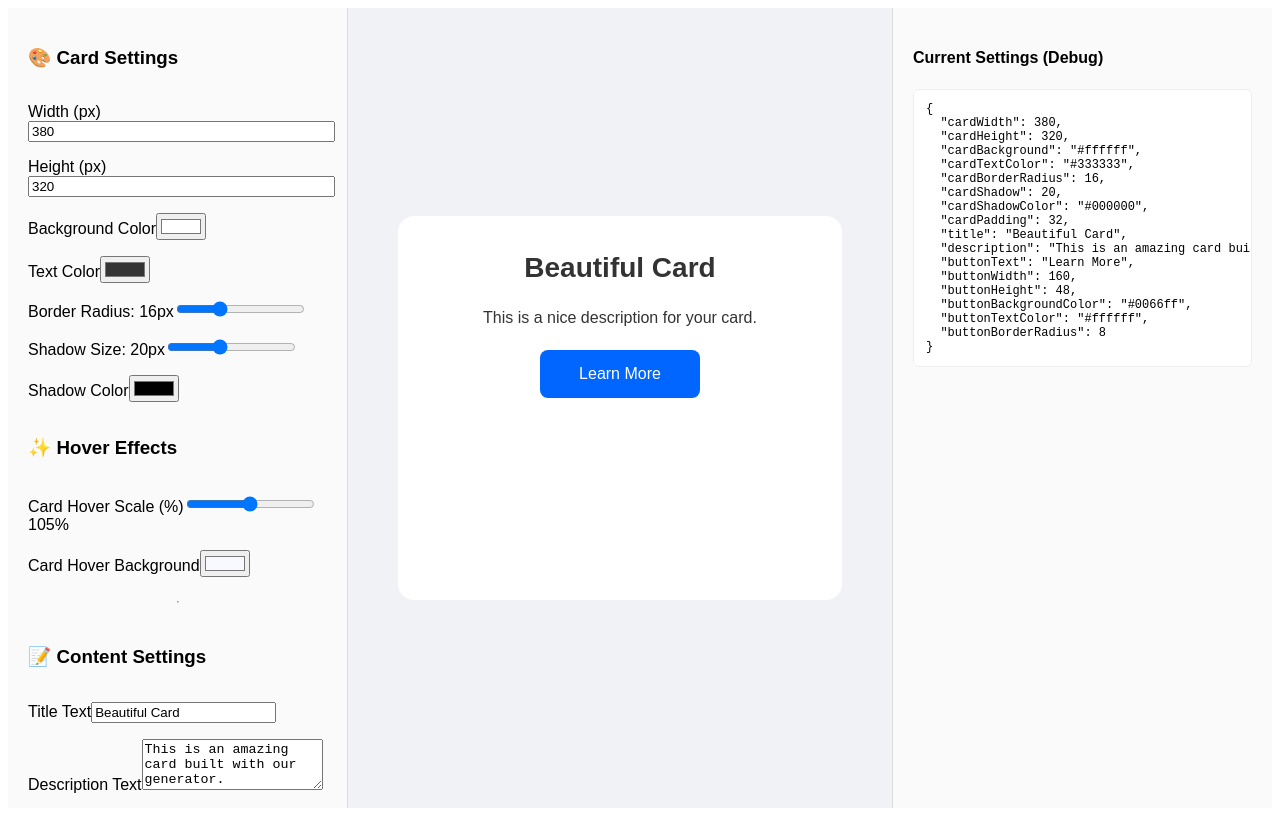
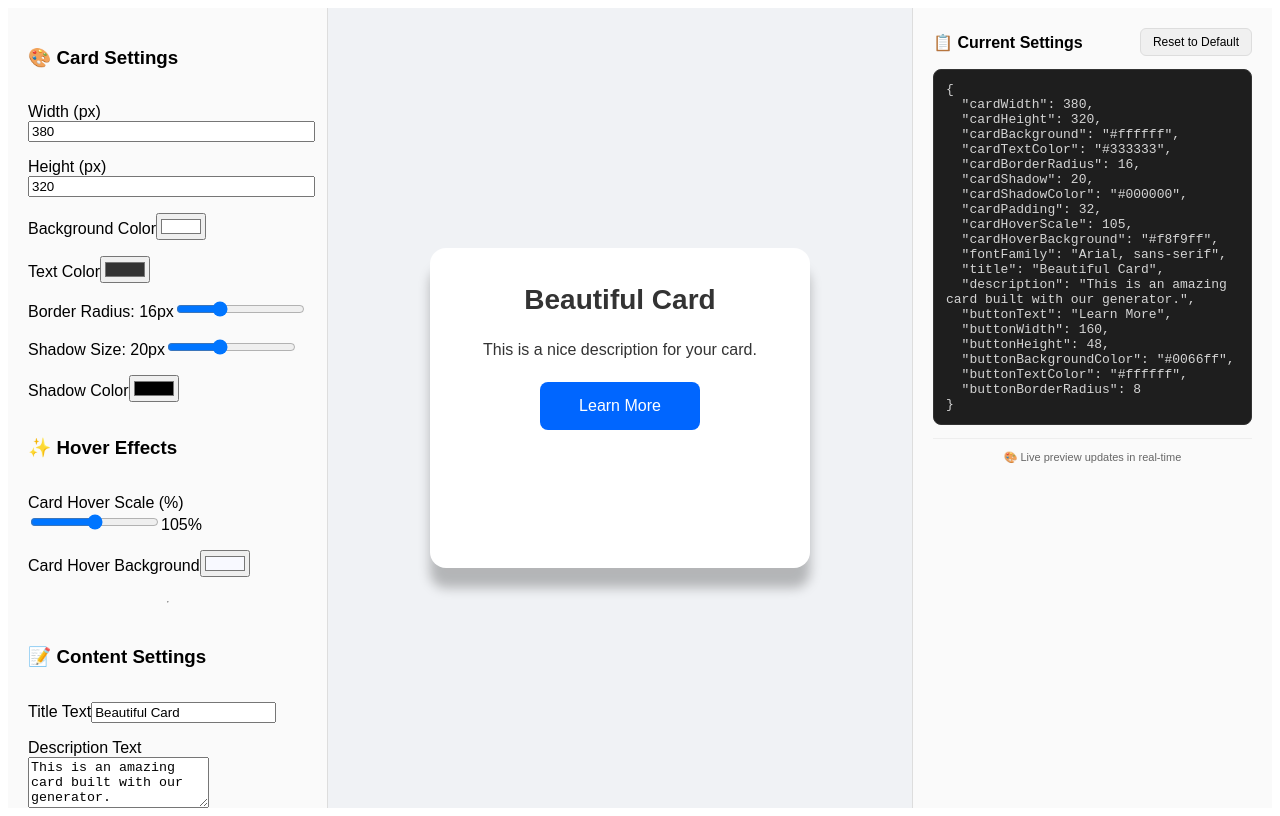
Before and after one commit to MihretTW/ui-generator, a React (Vite) app: page / in a window 1280 px wide. Built offline with nearby package versions, Linux system fonts and the light colour scheme.

Commit message:
fixed responsiveness

```diff
--- a/src/CardBuilder.jsx
+++ b/src/CardBuilder.jsx
@@ -1,4 +1,4 @@
-import React, { useState } from 'react';
+import React, { useState, useEffect } from 'react';
 import CardContainer from './components/CardContainer';
 import TextElement from './components/TextElement';
 import ButtonPreview from './components/ButtonPreview';
@@ -14,6 +14,9 @@ function CardBuilder() {
     cardShadow: 20,
     cardShadowColor: '#000000',
     cardPadding: 32,
+    cardHoverScale: 105,
+    cardHoverBackground: '#f8f9ff',
+    fontFamily: 'Arial, sans-serif',
 
     title: "Beautiful Card",
     description: "This is an amazing card built with our generator.",
@@ -26,72 +29,313 @@ function CardBuilder() {
     buttonBorderRadius: 8,
   });
 
-  return (
-    <div style={{
+  const [windowWidth, setWindowWidth] = useState(window.innerWidth);
+  const [isMobile, setIsMobile] = useState(window.innerWidth <= 768);
+  const [isTablet, setIsTablet] = useState(window.innerWidth > 768 && window.innerWidth <= 1024);
+
+  // Handle responsive behavior
+  useEffect(() => {
+    const handleResize = () => {
+      const width = window.innerWidth;
+      setWindowWidth(width);
+      setIsMobile(width <= 768);
+      setIsTablet(width > 768 && width <= 1024);
+    };
+
+    window.addEventListener('resize', handleResize);
+    handleResize();
+    return () => window.removeEventListener('resize', handleResize);
+  }, []);
+
+  // Auto-adjust card width on small screens
+  useEffect(() => {
+    if (isMobile && settings.cardWidth > windowWidth - 80) {
+      setSettings(prev => ({
+        ...prev,
+        cardWidth: Math.min(prev.cardWidth, windowWidth - 60)
+      }));
+    }
+  }, [isMobile, windowWidth, settings.cardWidth]);
+
+  // Layout styles with responsive behavior
+  const getLayoutStyles = () => {
+    if (isMobile) {
+      return {
+        container: {
+          display: 'flex',
+          flexDirection: 'column',
+          height: '100vh',
+          width: '100%',
+          overflow: 'auto',
+          fontFamily: settings.fontFamily
+        },
+        controlsPanel: {
+          width: '100%',
+          maxHeight: '40vh',
+          overflowY: 'auto',
+          borderRight: 'none',
+          borderBottom: '1px solid #ddd',
+          background: '#fafafa',
+          boxSizing: 'border-box',
+          flexShrink: 0
+        },
+        previewPanel: {
+          flex: 1,
+          minHeight: '40vh',
+          display: 'flex',
+          alignItems: 'center',
+          justifyContent: 'center',
+          background: '#f0f2f5',
+          padding: '16px',
+          overflow: 'auto',
+          boxSizing: 'border-box'
+        },
+        debugPanel: {
+          width: '100%',
+          maxHeight: '35vh',
+          overflowY: 'auto',
+          borderLeft: 'none',
+          borderTop: '1px solid #ddd',
+          padding: '16px',
+          background: '#fafafa',
+          boxSizing: 'border-box',
+          flexShrink: 0
+        }
+      };
+    } else if (isTablet) {
+      return {
+        container: {
           display: 'flex',
           height: '100vh',
           width: '100%',
           overflow: 'hidden',
-      fontFamily: 'Arial, sans-serif'
-    }}>
-
-      {/* Left - Controls */}
-      <div style={{
-        width: '340px',
-        minWidth: '300px',
+          fontFamily: settings.fontFamily
+        },
+        controlsPanel: {
+          width: '280px',
+          minWidth: '260px',
           overflowY: 'auto',
           borderRight: '1px solid #ddd',
           background: '#fafafa',
-        boxSizing: 'border-box'
-      }}>
-        <CardControls settings={settings} setSettings={setSettings} />
-      </div>
-
-      {/* Center - LIVE PREVIEW */}
-      <div style={{
+          boxSizing: 'border-box',
+          flexShrink: 0
+        },
+        previewPanel: {
           flex: 1,
-        minWidth: '400px',
+          minWidth: '250px',
           display: 'flex',
           alignItems: 'center',
           justifyContent: 'center',
           background: '#f0f2f5',
-        padding: '40px',
+          padding: '20px',
           overflow: 'auto',
           boxSizing: 'border-box'
-      }}>
-        <CardContainer settings={settings}>
-          <TextElement type="h2" settings={settings} />
-          <TextElement type="p" settings={settings} />
-          <ButtonPreview settings={settings} />
-        </CardContainer>
-      </div>
-
-      {/* Right - Code / Debug Panel */}
-      <div style={{
-        width: '380px',
-        minWidth: '320px',
+        },
+        debugPanel: {
+          width: '300px',
+          minWidth: '260px',
+          overflowY: 'auto',
+          borderLeft: '1px solid #ddd',
+          padding: '16px',
+          background: '#fafafa',
+          boxSizing: 'border-box',
+          flexShrink: 0
+        }
+      };
+    } else {
+      return {
+        container: {
+          display: 'flex',
+          height: '100vh',
+          width: '100%',
+          overflow: 'hidden',
+          fontFamily: settings.fontFamily
+        },
+        controlsPanel: {
+          width: '320px',
+          minWidth: '280px',
+          maxWidth: '380px',
+          overflowY: 'auto',
+          borderRight: '1px solid #ddd',
+          background: '#fafafa',
+          boxSizing: 'border-box',
+          flexShrink: 0
+        },
+        previewPanel: {
+          flex: 1,
+          minWidth: '300px',
+          display: 'flex',
+          alignItems: 'center',
+          justifyContent: 'center',
+          background: '#f0f2f5',
+          padding: '20px',
+          overflow: 'auto',
+          boxSizing: 'border-box'
+        },
+        debugPanel: {
+          width: '360px',
+          minWidth: '280px',
           overflowY: 'auto',
           borderLeft: '1px solid #ddd',
           padding: '20px',
           background: '#fafafa',
-        boxSizing: 'border-box'
+          boxSizing: 'border-box',
+          flexShrink: 0
+        }
+      };
+    }
+  };
+
+  const styles = getLayoutStyles();
+
+  // Handle settings update with validation
+  const handleSettingsUpdate = (newSettings) => {
+    setSettings(newSettings);
+    // Optional: Save to localStorage for persistence
+    localStorage.setItem('cardBuilderSettings', JSON.stringify(newSettings));
+  };
+
+  // Load saved settings on mount
+  useEffect(() => {
+    const savedSettings = localStorage.getItem('cardBuilderSettings');
+    if (savedSettings) {
+      try {
+        const parsed = JSON.parse(savedSettings);
+        setSettings(prev => ({ ...prev, ...parsed }));
+      } catch (e) {
+        console.error('Failed to load saved settings', e);
+      }
+    }
+  }, []);
+
+  // Get responsive card dimensions
+  const getResponsiveCardWidth = () => {
+    if (isMobile) {
+      return Math.min(settings.cardWidth, windowWidth - 60);
+    }
+    return settings.cardWidth;
+  };
+
+  const responsiveSettings = {
+    ...settings,
+    cardWidth: getResponsiveCardWidth()
+  };
+
+  return (
+    <div style={styles.container}>
+      {/* Left - Controls Panel */}
+      <div style={styles.controlsPanel}>
+        <CardControls
+          settings={settings}
+          setSettings={handleSettingsUpdate}
+          isMobile={isMobile}
+        />
+      </div>
+
+      {/* Center - LIVE PREVIEW */}
+      <div style={styles.previewPanel}>
+        <CardContainer settings={responsiveSettings}>
+          <TextElement type="h2" settings={responsiveSettings} />
+          <TextElement type="p" settings={responsiveSettings} />
+          <ButtonPreview settings={responsiveSettings} />
+        </CardContainer>
+      </div>
+
+      {/* Right - Code/Debug Panel */}
+      <div style={styles.debugPanel}>
+        <div style={{
+          display: 'flex',
+          justifyContent: 'space-between',
+          alignItems: 'center',
+          marginBottom: '12px',
+          flexWrap: 'wrap',
+          gap: '8px'
         }}>
+          <h4 style={{ margin: 0, fontSize: isMobile ? '14px' : '16px' }}>
+            📋 Current Settings
+          </h4>
+          <button
+            onClick={() => {
+              const defaultSettings = {
+                cardWidth: 380,
+                cardHeight: 320,
+                cardBackground: '#ffffff',
+                cardTextColor: '#333333',
+                cardBorderRadius: 16,
+                cardShadow: 20,
+                cardShadowColor: '#000000',
+                cardPadding: 32,
+                cardHoverScale: 105,
+                cardHoverBackground: '#f8f9ff',
+                fontFamily: 'Arial, sans-serif',
+                title: "Beautiful Card",
+                description: "This is an amazing card built with our generator.",
+                buttonText: "Learn More",
+                buttonWidth: 160,
+                buttonHeight: 48,
+                buttonBackgroundColor: '#0066ff',
+                buttonTextColor: '#ffffff',
+                buttonBorderRadius: 8,
+              };
+              handleSettingsUpdate(defaultSettings);
+            }}
+            style={{
+              padding: '6px 12px',
+              fontSize: '12px',
+              background: '#f0f0f0',
+              border: '1px solid #ddd',
+              borderRadius: '6px',
+              cursor: 'pointer',
+              transition: 'all 0.2s'
+            }}
+            onMouseEnter={(e) => e.target.style.background = '#e0e0e0'}
+            onMouseLeave={(e) => e.target.style.background = '#f0f0f0'}
+          >
+            Reset to Default
+          </button>
+        </div>
 
-
-        <h4>Current Settings (Debug)</h4>
         <pre style={{
-          fontSize: '12px',
-          background: '#fff',
+          fontSize: isMobile ? '11px' : '13px',
+          background: '#1e1e1e',
+          color: '#d4d4d4',
           padding: '12px',
-          borderRadius: '6px',
-          border: '1px solid #eee',
-          maxHeight: '70vh',
-          overflow: 'auto'
+          borderRadius: '8px',
+          border: '1px solid #333',
+          maxHeight: isMobile ? 'calc(35vh - 80px)' : 'calc(75vh - 80px)',
+          overflow: 'auto',
+          whiteSpace: 'pre-wrap',
+          wordBreak: 'break-word',
+          fontFamily: 'monospace'
         }}>
           {JSON.stringify(settings, null, 2)}
         </pre>
+
+        {isMobile && (
+          <div style={{
+            marginTop: '12px',
+            padding: '8px',
+            background: '#e3f2fd',
+            borderRadius: '6px',
+            fontSize: '11px',
+            textAlign: 'center',
+            color: '#1976d2'
+          }}>
+            💡 Tip: Rotate device or resize for better experience
           </div>
+        )}
 
+        <div style={{
+          marginTop: '12px',
+          fontSize: '11px',
+          color: '#666',
+          textAlign: 'center',
+          borderTop: '1px solid #eee',
+          paddingTop: '12px'
+        }}>
+          🎨 Live preview updates in real-time
+        </div>
+      </div>
     </div>
   );
 }
--- a/src/components/CardContainer.jsx
+++ b/src/components/CardContainer.jsx
@@ -1,41 +1,103 @@
-import React from 'react';
+import React, { useState, useRef } from 'react';
 
 function CardContainer({ settings, children }) {
-  const style = {
-    width: `${settings.cardWidth || 380}px`,
-    minHeight: `${settings.cardHeight || 320}px`,
-    backgroundColor: settings.cardBackground || '#ffffff',
-    color: settings.cardTextColor || '#333333',
-    borderRadius: `${settings.cardBorderRadius || 16}px`,
-    boxShadow: `0 10px ${settings.cardShadow || '20px'} ${settings.cardShadowColor || '#000000'}33`,
-    padding: `${settings.cardPadding || 32}px`,
+  const cardRef = useRef(null);
+
+  // Ensure all settings have valid values
+  const cardWidth = settings.cardWidth || 380;
+  const cardHeight = settings.cardHeight || 320;
+  const cardBackground = settings.cardBackground || '#ffffff';
+  const cardTextColor = settings.cardTextColor || '#333333';
+  const cardBorderRadius = settings.cardBorderRadius || 16;
+  const cardShadow = settings.cardShadow || 20;
+  const cardShadowColor = settings.cardShadowColor || '#000000';
+  const cardPadding = settings.cardPadding || 32;
+  const cardHoverScale = settings.cardHoverScale || 105;
+  const cardHoverBackground = settings.cardHoverBackground || '#f8f9ff';
+  const fontFamily = settings.fontFamily || 'Arial';
+
+  // Base style object
+  const baseStyle = {
+    width: `${cardWidth}px`,
+    minHeight: `${cardHeight}px`,
+    backgroundColor: cardBackground,
+    color: cardTextColor,
+    borderRadius: `${cardBorderRadius}px`,
+    boxShadow: `0 ${Math.min(cardShadow, 30)}px ${Math.max(cardShadow * 0.6, 5)}px ${cardShadowColor}40`,
+    padding: `${cardPadding}px`,
     display: 'flex',
     flexDirection: 'column',
     gap: '20px',
     alignItems: 'center',
     textAlign: 'center',
-    transition: 'all 0.3s ease',
-    fontFamily: settings.fontFamily || 'Arial',
+    transition: 'all 0.3s cubic-bezier(0.4, 0, 0.2, 1)',
+    fontFamily: fontFamily,
     cursor: 'default',
+    // Responsive adaptations
+    maxWidth: '100%',
+    boxSizing: 'border-box',
+    // Ensure proper rendering on all devices
+    WebkitFontSmoothing: 'antialiased',
+    MozOsxFontSmoothing: 'grayscale'
   };
 
-  const hoverStyle = {
-    backgroundColor: settings.cardHoverBackground || '#f8f9ff',
-    transform: `scale(${settings.cardHoverScale / 100 || 1.05})`,
-    boxShadow: `0 20px ${parseInt(settings.cardShadow || 20) + 10}px ${settings.cardShadowColor || '#000000'}44`,
+  // Hover style object
+  const getHoverStyle = () => ({
+    backgroundColor: cardHoverBackground,
+    transform: `scale(${cardHoverScale / 100})`,
+    boxShadow: `0 ${Math.min(cardShadow + 12, 45)}px ${Math.max((cardShadow + 12) * 0.7, 8)}px ${cardShadowColor}55`,
+    transition: 'all 0.3s cubic-bezier(0.4, 0, 0.2, 1)'
+  });
+
+  // Handle mouse enter
+  const handleMouseEnter = (e) => {
+    const element = e.currentTarget;
+    const hoverStyles = getHoverStyle();
+
+    // Apply hover styles smoothly
+    element.style.backgroundColor = hoverStyles.backgroundColor;
+    element.style.transform = hoverStyles.transform;
+    element.style.boxShadow = hoverStyles.boxShadow;
   };
+
+  // Handle mouse leave
+  const handleMouseLeave = (e) => {
+    const element = e.currentTarget;
+
+    // Revert to original styles
+    element.style.backgroundColor = baseStyle.backgroundColor;
+    element.style.transform = 'scale(1)';
+    element.style.boxShadow = baseStyle.boxShadow;
+  };
+
+  // Add responsive breakpoint handling
+  React.useEffect(() => {
+    const handleResize = () => {
+      if (cardRef.current && window.innerWidth < 480) {
+        // Adjust padding for mobile if needed
+        const mobilePadding = Math.min(cardPadding, 24);
+        if (mobilePadding !== cardPadding) {
+          cardRef.current.style.padding = `${mobilePadding}px`;
+        }
+      } else if (cardRef.current) {
+        cardRef.current.style.padding = `${cardPadding}px`;
+      }
+    };
+
+    window.addEventListener('resize', handleResize);
+    handleResize(); // Initial call
+
+    return () => window.removeEventListener('resize', handleResize);
+  }, [cardPadding]);
 
   return (
     <div
-      style={style}
-      onMouseEnter={(e) => {
-        Object.assign(e.currentTarget.style, hoverStyle);
-      }}
-      onMouseLeave={(e) => {
-        e.currentTarget.style.backgroundColor = style.backgroundColor;
-        e.currentTarget.style.transform = 'scale(1)';
-        e.currentTarget.style.boxShadow = style.boxShadow;
-      }}
+      ref={cardRef}
+      style={baseStyle}
+      onMouseEnter={handleMouseEnter}
+      onMouseLeave={handleMouseLeave}
+      // Add responsive class names for additional styling
+      className="card-container"
     >
       {children}
     </div>
```
Lines whose indentation alone changed are shown as unchanged.
